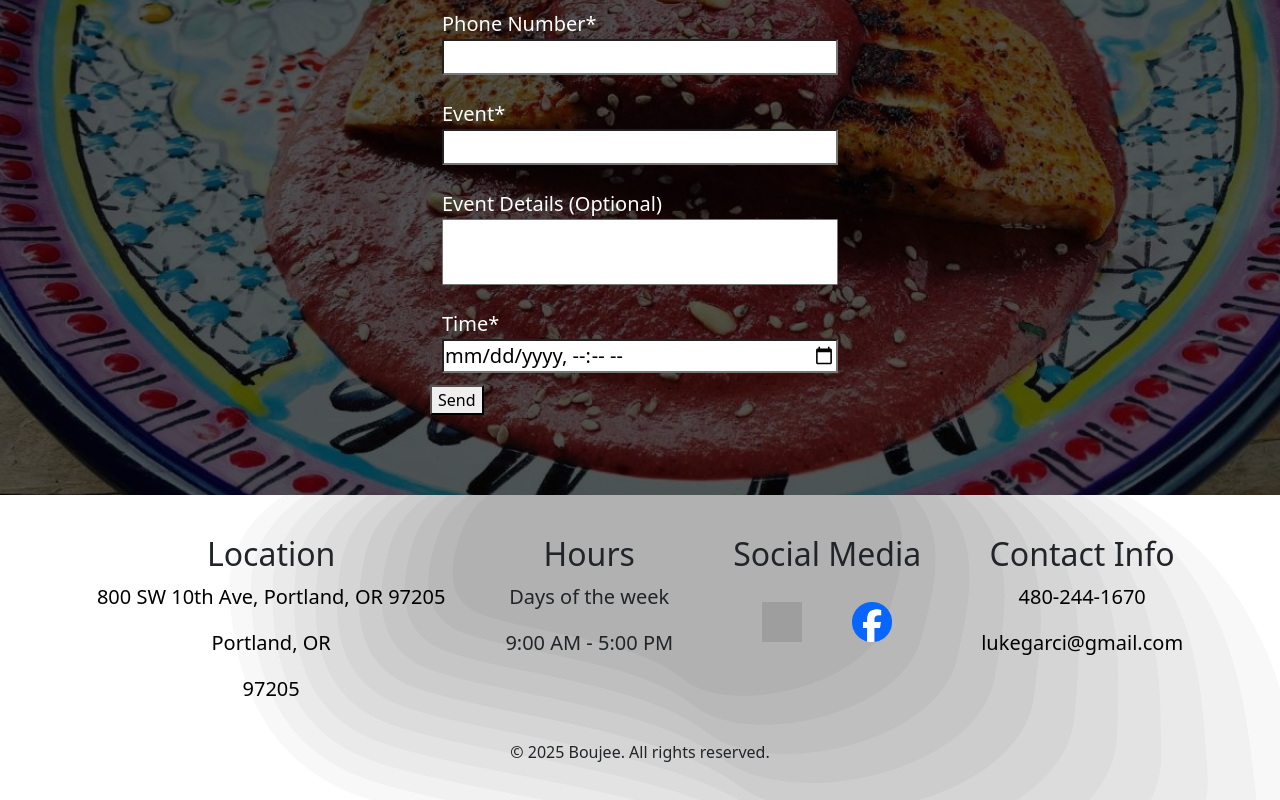
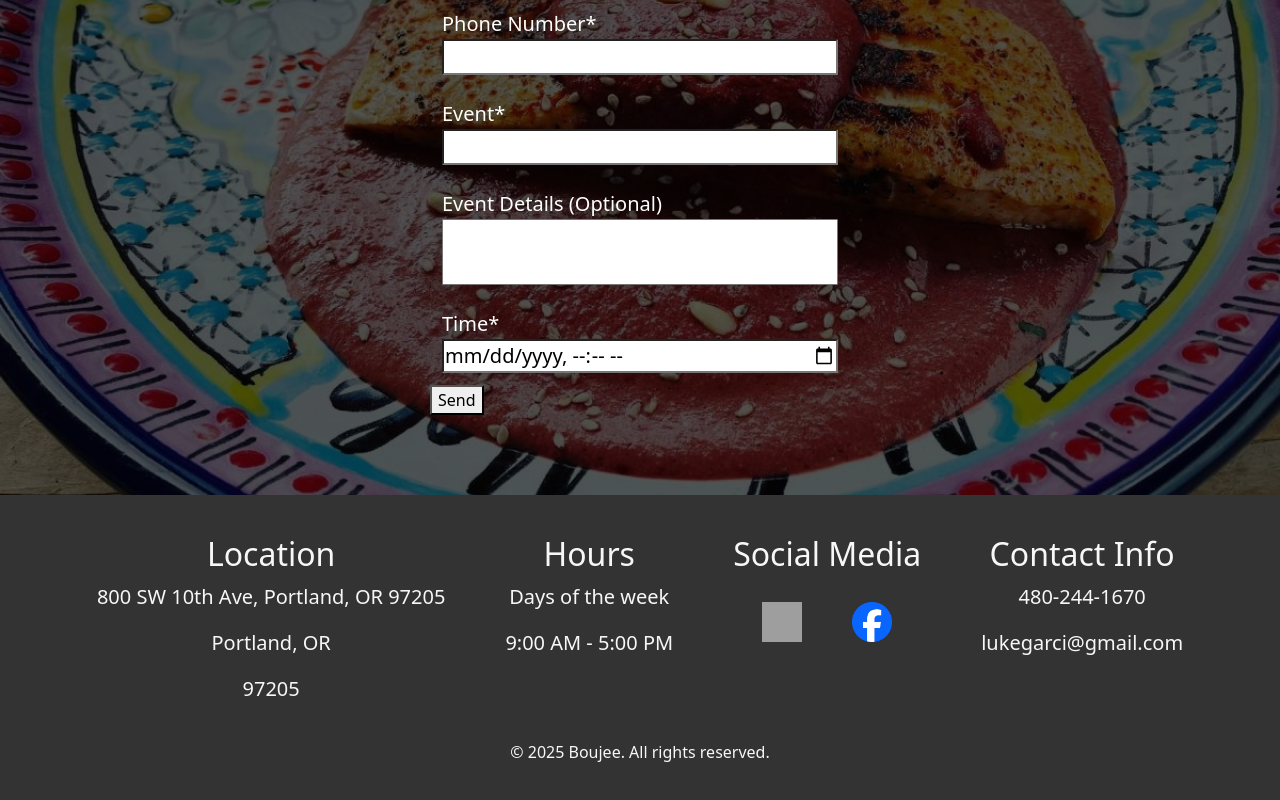
Before and after one commit to lukegarci/restaurant-template, a React (Vite) app in the folder restaurant-frontend/: page /Catering in a window 1280 px wide. Shown: the part 524-1324 px from the top of the page. Built offline with nearby package versions, Linux system fonts and the light colour scheme; grey boxes are pictures that could not be loaded.

Commit message:
Small frontend design changes

```diff
--- a/restaurant-frontend/src/css/Catering.css
+++ b/restaurant-frontend/src/css/Catering.css
@@ -3,8 +3,8 @@
     justify-content: center;
     align-items: center;
     flex-direction: column;
-
-
+    background-color: #F7F7F7;
+    color: #333333;
 }
 
 .form-background {
@@ -36,7 +36,7 @@
   position: relative;
   z-index: 1;
   padding: 40px;
-  color: white;
+  color: rgb(255, 255, 255);
   width: 100%;
   max-width: 500px;
   border-radius: 12px;
--- a/restaurant-frontend/src/css/Footer.css
+++ b/restaurant-frontend/src/css/Footer.css
@@ -1,19 +1,18 @@
 .footer {
   width: 100%;
-  background-image: url('/header_background.svg');
-  background-size: cover;
-  background-repeat: no-repeat;
+  background-color: #333333;
   text-align: center;
   padding: 20px;
   margin: 0;
+  color: #F7F7F7;
 }
 
 .copyright {
   display: flex;
   align-items: center;
   justify-content: center;
-  gap: 10px; /* space between logo and text */
-  flex-wrap: wrap; /* makes it responsive if screen gets too small */
+  gap: 10px;
+  flex-wrap: wrap;
   flex-direction: row;
 }
 
@@ -22,11 +21,12 @@
 }
 .footer-content {
   display: flex;
-  flex-wrap: wrap; /* ✅ allow wrapping on small screens */
+  flex-wrap: wrap;
   justify-content: center;
   align-items: flex-start;
-  gap: 60px; /* ✅ smaller, flexible gap */
+  gap: 60px;
   padding: 20px;
+
 }
 
 .socials,
@@ -67,12 +67,12 @@
 }
 
 .contact-info a {
-    color: rgb(0, 0, 0); /* or any color you want */
+    color: #F7F7F7;
     text-decoration: none;
 }
 
 .contact-info a:hover {
-    color: rgb(0, 145, 217); /* or any color you want */
+    color: rgb(0, 145, 217);
     text-decoration: underline;
     transition: color 0.1s ease-in;
 }
@@ -85,12 +85,12 @@
 }
 
 .location-info a{
-    color: black;
+    color: #F7F7F7;
     text-decoration: none;
 }
 
 .location-info a:hover{
-    color: rgb(0, 145, 217); /* or any color you want */
+    color: rgb(0, 145, 217);
     text-decoration: underline;
     transition: color 0.1s ease;
 }
--- a/restaurant-frontend/src/css/Menu.css
+++ b/restaurant-frontend/src/css/Menu.css
@@ -1,6 +1,6 @@
 .menu-container {
   padding: 2rem;
-
+  background-color: #F0F0F0;
 }
 
 .title-and-buttons {
@@ -56,7 +56,7 @@
   padding: 1rem;
   width: 250px;
   box-shadow: 0 2px 5px rgba(0, 0, 0, 0.1);
-  background-color: white;
+  background-color: #F0F0F0;
 }
 
 .menu-card img {
@@ -77,17 +77,31 @@
 }
 
 .tag-section {
-  margin-bottom: 30px;
+  background-color: #333333;
+  padding: 30px;
+  border-radius: 30px;
+  margin: 10px auto 30px auto; /* center horizontally */
+  display: inline-block;       /* shrink to fit content */
 }
 
 .tag-heading {
   font-size: 24px;
   font-weight: bold;
   margin: 10px 0;
+  color: #F7F7F7;
+
 }
 
 .tag-items-grid {
   display: flex;
   flex-wrap: wrap;
   gap: 60px;
+  justify-content: center;     /* center items inside */
 }
+
+.tag-sections-container {
+  display: flex;
+  flex-wrap: wrap;        /* allow multiple rows if needed */
+  gap: 30px;              /* horizontal and vertical gaps between sections */
+  justify-content: center; /* center all sections in the container */
+}
--- a/restaurant-frontend/src/css/OnlineOrder.css
+++ b/restaurant-frontend/src/css/OnlineOrder.css
@@ -24,7 +24,7 @@
 }
 
 .menu-card {
-  background-color: white;
+
   border-radius: 12px;
   padding: 1.25rem;
   box-shadow: 0 4px 12px rgba(0, 0, 0, 0.08);
@@ -142,14 +142,14 @@
 
 .checkout-form input[type="text"]:focus,
 .checkout-form input[type="email"]:focus {
-  border-color: #ff9800; /* warm orange highlight */
-  box-shadow: 0 0 4px rgba(255, 152, 0, 0.4);
+  border-color: #4C6A4F;
+  box-shadow: 0 0 4px rgba(7, 102, 35, 0.4);
   outline: none;
 }
 
 .checkout-form .submit-button {
   padding: 0.75rem;
-  background-color: #ff9800; /* warm orange */
+  background-color: #4C6A4F;
   color: white;
   font-size: 1rem;
   font-weight: bold;
@@ -160,7 +160,7 @@
 }
 
 .checkout-form .submit-button:hover {
-  background-color: #e68a00; /* darker orange on hover */
+  background-color: #698B6F;
   transform: translateY(-1px);
 }
 
--- a/restaurant-frontend/src/pages/Menu.tsx
+++ b/restaurant-frontend/src/pages/Menu.tsx
@@ -65,10 +65,11 @@ function Menu() {
           </button>
         </div>
       </div>
+          <div className="tag-sections-container">
             {Object.entries(groupMenuItems).map(([tag, items]) => (
               <div key={tag} className="tag-section">
                 <h2 className="tag-heading">{tag}</h2>
-              <div className="menu-grid"> {}
+                <div className="menu-grid">
                   {items.map(item => (
                     <div key={item.itemId} className="menu-card">
                       <h3>{item.itemName}</h3>
@@ -83,6 +84,7 @@ function Menu() {
               </div>
             ))}
           </div>
+      </div>
   );
 }
 
--- a/restaurant-frontend/src/pages/OnlineOrder.tsx
+++ b/restaurant-frontend/src/pages/OnlineOrder.tsx
@@ -183,40 +183,25 @@ function OnlineOrder() {
 
       <div className="content-layout">
         <div className="menu-section">
+          <div className="tag-sections-container">
             {Object.entries(groupMenuItems).map(([tag, items]) => (
               <div key={tag} className="tag-section">
                 <h2 className="tag-heading">{tag}</h2>
                 <div className="menu-grid">
                   {items.map(item => (
-                  <button
-                    key={item.itemId}
-                    className="menu-card"
-                    onClick={() => AddToCheckoutList(item)}
-                  >
+                    <div key={item.itemId} className="menu-card">
                       <h3>{item.itemName}</h3>
-                    {item.imageUrl && (
-                      <img
-                        src={item.imageUrl}
-                        alt={item.itemName}
-                        className="tag-item-image"
-                      />
-                    )}
-                    <p>
-                      <strong>Price:</strong> ${item.itemPrice.toFixed(2)}
-                    </p>
-                    <p>
-                      <em>{item.category}</em>
-                    </p>
+                      {item.imageUrl && <img src={item.imageUrl} alt={item.itemName} className="tag-item-image" />}
+                      <p><strong>Price:</strong> ${item.itemPrice.toFixed(2)}</p>
+                      <p><em>{item.category}</em></p>
                       <p>{item.itemDescription}</p>
-                    <p>
-                      <strong>Available:</strong>{' '}
-                      {item.itemAvailability ? 'Yes' : 'No'}
-                    </p>
-                  </button>
+                      <p><strong>Available:</strong> {item.itemAvailability ? 'Yes' : 'No'}</p>
+                    </div>
                   ))}
                 </div>
               </div>
             ))}
+          </div>
         </div>
 
         <div className="checkout-section">
```
Lines whose indentation alone changed are shown as unchanged.
